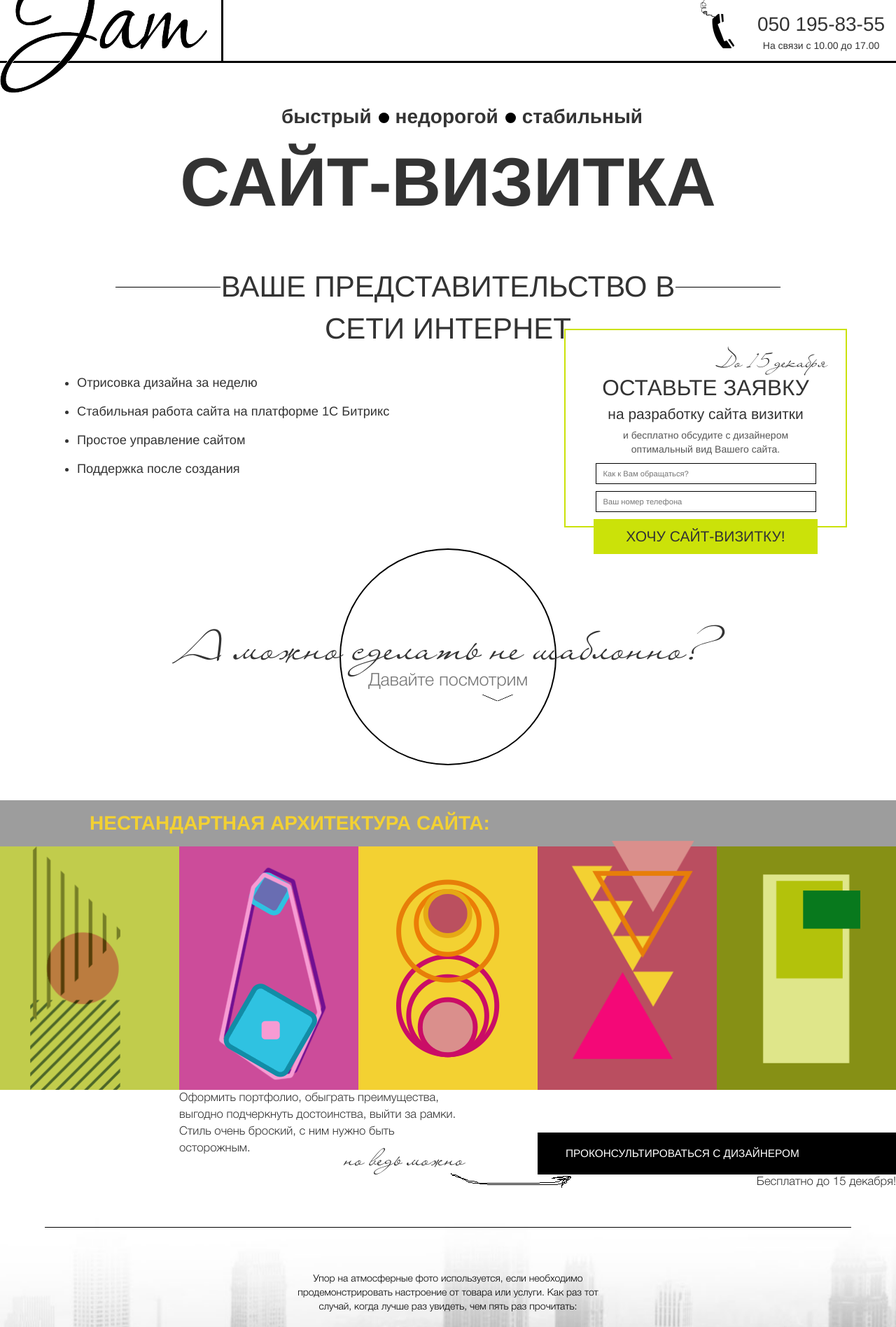
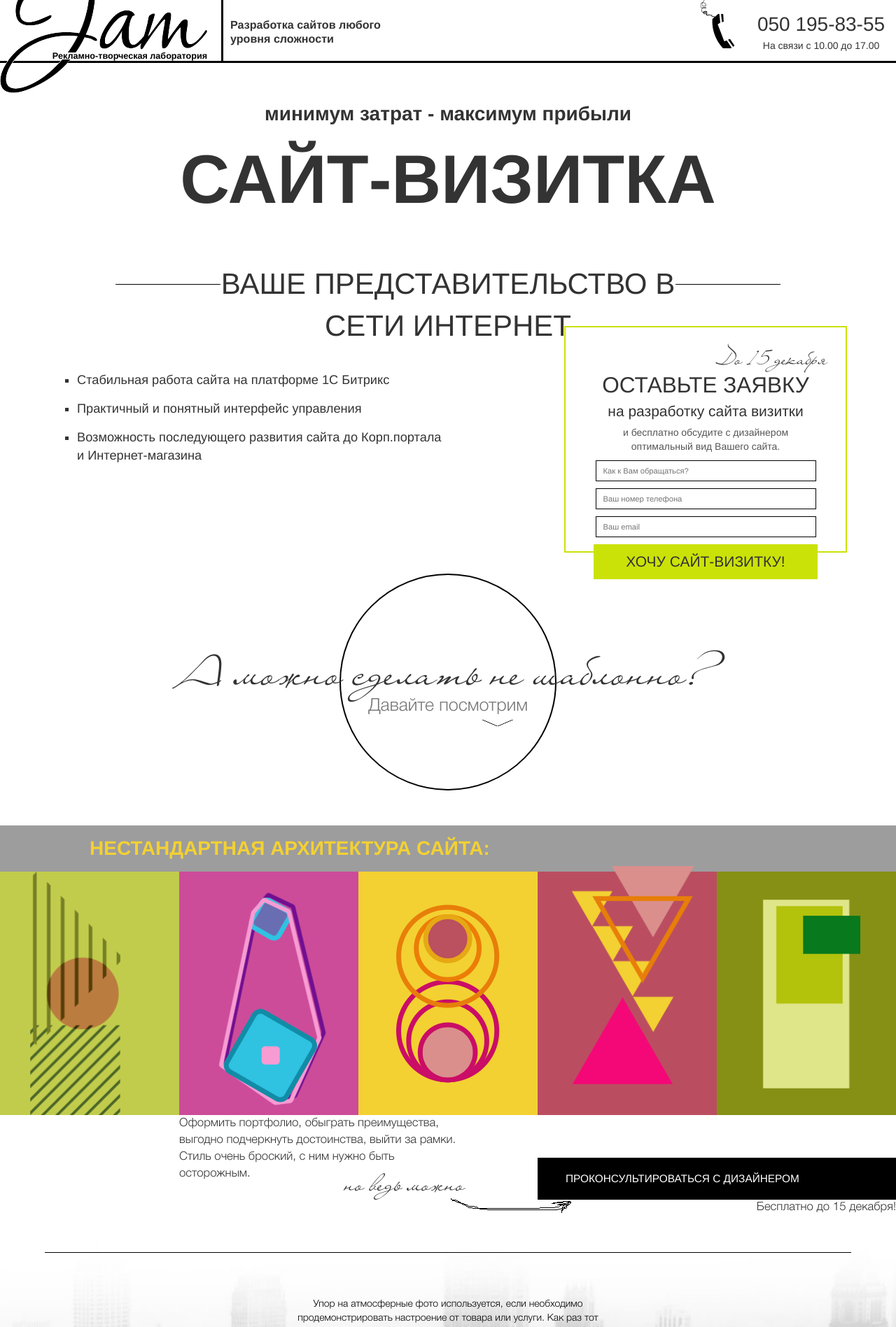
Before and after one commit to lenchv/Vizitka_for_rajam.com.ua, a PHP site: page / in a window 1280 px wide. Shown: the top 1897 px of the page at 70% size. Run offline with PHP 8.4, Linux system fonts and the light colour scheme; some libraries are stand-ins or nearby versions.

Commit message:
before send to domen

```diff
--- /dev/null
+++ b/PHPClasses/TEmail.php
@@ -0,0 +1,37 @@
+<?
+class TEmail{
+  public $from_email;
+  public $from_name;
+  public $to_email;
+  public $to_name;
+  public $subject;
+  public $data_charset='UTF-8';
+  public $send_charset='windows-1251';
+  public $body='';
+  public $type='text/plain';
+  function send(){
+    $dc=$this->data_charset;
+    $sc=$this->send_charset;
+    //Кодируем поля адресата, темы и отправителя
+
+    $enc_to=mime_header_encode($this->to_name,$dc,$sc).' <'.$this->to_email.'>';
+    $enc_subject=mime_header_encode($this->subject,$dc,$sc);
+
+    $enc_from=mime_header_encode($this->from_name,$dc,$sc).' <'.$this->from_email.'>';
+    //Кодируем тело письма
+    $enc_body=$dc==$sc?$this->body:iconv($dc,$sc.'//IGNORE',$this->body);
+    //Оформляем заголовки письма
+    $headers='';
+    $headers.="Mime-Version: 1.0\r\n";
+    $headers.="Content-type: ".$this->type."; charset=".$sc."\r\n";
+    $headers.="From: ".$enc_from."\r\n";
+    //Отправляем
+    return mail($enc_to,$enc_subject,$enc_body,$headers);
+    }
+  }
+  function mime_header_encode($str, $data_charset, $send_charset){
+    if($data_charset != $send_charset)
+      $str=iconv($data_charset,$send_charset.'//IGNORE',$str);
+    return ('=?'.$send_charset.'?B?'.base64_encode($str).'?=');
+  }
+?>
--- a/css/style.css
+++ b/css/style.css
@@ -2344,3 +2344,29 @@ html,body {
     }
 }
 /**************************************************/
+
+.message.notactive {
+    top: -200px;
+}
+.message {
+    width: 500px;
+    height: 50px;
+    position: absolute;
+    top: 20%;
+    left: 50%;
+    margin-left: -250px;
+
+    line-height: 50px;
+    text-align: center;
+    color: #333;
+    font-weight: bold;
+    background-color: rgba(232, 98, 78, .9);
+
+    -webkit-transition: top 1s ease-out 2s;
+    -o-transition: top 1s ease-out 2s;
+    transition: top 1s ease-out 2s;
+}
+
+.message.success {
+    background-color: rgba(98, 232, 78, .9);
+}
--- a/index.html
+++ b/index.php
@@ -7,7 +7,7 @@
     <meta content="width=device-width, initial-scale=1" name="viewport">
     <title>Jam. Сайт визитка</title><!-- Bootstrap -->
     <link href="css/bootstrap.min.css" rel="stylesheet">
-    <link href="css/style.min.css" rel="stylesheet">
+    <link href="css/style.css" rel="stylesheet">
     <link href="favicon.jpg" rel="icon" type="image/jpeg">
     <!-- HTML5 shim and Respond.js for IE8 support of HTML5 elements and media queries -->
     <!-- WARNING: Respond.js doesn't work if you view the page via file:// -->
@@ -17,6 +17,101 @@
     <![endif]-->
 </head>
 <body>
+<?
+require_once("PHPClasses/TEmail.php");
+function output_err($err) {
+    $ERROR[0] = "Введите имя!";
+    $ERROR[1] = "Неверное указан email!";
+    $ERROR[2] = "Неверно указан телефон!";
+    $ERROR[3] = "Заявка не отправлена, попробуйте, пожалуйста, еще раз!";
+    $ERROR[4] = "Введите сообщение дизайнеру!";
+
+    echo "<div class='message'>".$ERROR[$err]."</div>";
+}
+if (isset($_POST["submit"]))
+{
+    /**
+    *   Заявка на сайт
+    */
+    $_POST['email'] =  substr(htmlspecialchars(trim($_POST['email'])), 0, 50);
+    $_POST['name'] =  substr(htmlspecialchars(trim($_POST['name'])), 0, 30);
+    $_POST['phone'] =  substr(htmlspecialchars(trim($_POST['phone'])), 0, 30);
+    $error = false;
+    // если не заполнено поле "Имя" - показываем ошибку 0
+    if (empty($_POST['name']))
+    {
+        $error = true;
+        output_err(0);
+    }
+    // если неправильно заполнено поле email - показываем ошибку 1
+    if(!preg_match("/[0-9a-z_]+@[0-9a-z_^\.]+\.[a-z]{2,3}/i", $_POST['email']))
+    {
+        $error = true;
+        output_err(1);
+    }
+  // если не заполнено поле "Телефон" - показываем ошибку 2
+    if(empty($_POST['phone']))
+    {
+        $error = true;
+        output_err(2);
+    }
+    if (!$error)
+    {
+        $email=new TEmail;
+        $email->from_email='webmaster@rajam.com.ua';
+        $email->from_name="Jam Vizitka";
+        $email->to_email='lenchvov@rambler.ru';
+        $email->to_name='Jam';
+        $email->subject='Клиент';
+        $email->body="Клиент ".$_POST["name"]."\r\nEmail: ".$_POST["email"]."\r\nТелефон: ".$_POST["phone"]."\r\n";
+        if ($email->send())
+        {
+            header("Location: http://".$_SERVER["SERVER_NAME"]."/?ver=OK");
+        } else {
+            output_err(3);
+        }
+    }
+}
+else if (isset($_POST["submit-to-designer"]))
+{
+    /**
+    *   Сообщение дизайнеру
+    */
+    $error = false;
+    $_POST['email'] =  substr(htmlspecialchars(trim($_POST['email'])), 0, 50);
+    $_POST['message'] =  substr(htmlspecialchars(trim($_POST['message'])), 0, 10000);
+    if(!preg_match("/[0-9a-z_]+@[0-9a-z_^\.]+\.[a-z]{2,3}/i", $_POST['email']))
+    {
+        $error = true;
+        output_err(1);
+    }
+    if(empty($_POST['message']))
+    {
+        $error = true;
+        output_err(4);
+    }
+    if (!$error)
+    {
+        $email=new TEmail;
+        $email->from_email='webmaster@rajam.com.ua';
+        $email->from_name="Jam Vizitka";
+        $email->to_email='lenchvov@rambler.ru';
+        $email->to_name='Jam';
+        $email->subject='Клиент желающий бесплатных консультаций';
+        $email->body="Email: ".$_POST["email"]."\r\nСообщение: ".$_POST["message"]."\r\n";
+        if ($email->send())
+        {
+            header("Location: http://".$_SERVER["SERVER_NAME"]."/?ver=OK");
+        } else {
+            output_err(3);
+        }
+    }
+
+} else if (isset($_GET["ver"]) && $_GET["ver"] == "OK")
+{
+    echo "<div class='message success'>Ваша заявка успешно принята!</div>";
+}
+?>
     <div class="modal-wrapper">
         <div class="modal-window">
             <div class="title-window">
@@ -28,12 +123,13 @@
                 вопрос дизайнеру:</label>
                 <textarea cols="60" id="message" name="message" required=""
                 rows="5">
-</textarea> <input name="submit" type="submit" value="ОТПРАВИТЬ">
+</textarea> <input name="submit-to-designer" type="submit" value="ОТПРАВИТЬ">
                 </form>
         </div>
     </div>
     <header class="header">
-        <div class="logo"></div>
+        <a href="http://rajam.com.ua" class="logo"><div class="logo-sign"><b>Рекламно-творческая лаборатория</b></div></a>
+         <div class="center-wrapper"><div class="header-sign"><b>Разработка сайтов любого уровня сложности</b></div></div>
         <div class="right-panel">
             <div class="phone">
                 <div class="logo-phone"></div>
@@ -43,25 +139,29 @@
                 </div>
             </div>
         </div>
-        <div class="center-wrapper"></div>
+       <div class="border"></div>
     </header>
     <div class="clearfix"></div>
     <div class="page-first">
-        <ul class="list-advantages">
+        <div class="advantages"><b>минимум затрат - максимум прибыли</b></div>
+        <!--ul class="list-advantages">
             <li><b>быстрый</b></li>
             <li><b>недорогой</b></li>
             <li><b>стабильный</b></li>
-        </ul>
+        </ul-->
         <h1 class="title"><strong>САЙТ-ВИЗИТКА</strong></h1>
         <div class="under-title">
             ВАШЕ ПРЕДСТАВИТЕЛЬСТВО В СЕТИ ИНТЕРНЕТ
         </div>
         <div class="container">
             <ul class="list-offers">
-                <li>Отрисовка дизайна за неделю</li>
+                <!--li>Отрисовка дизайна за неделю</li>
                 <li>Стабильная работа сайта на платформе 1С Битрикс</li>
                 <li>Простое управление сайтом</li>
-                <li>Поддержка после создания</li>
+                <li>Поддержка после создания</li-->
+                <li>Стабильная работа сайта на платформе 1С Битрикс</li>
+                <li>Практичный и понятный интерфейс управления</li>
+                <li>Возможность последующего развития сайта до Корп.портала и Интернет-магазина</li>
             </ul>
             <form class="form-request" method="post">
                 <div class="before-date">
@@ -78,6 +178,8 @@
                 type="text"><br>
                 <input name="phone" placeholder="Ваш номер телефона" type=
                 "text"><br>
+                <input name="email" placeholder="Ваш email" type=
+                "email"><br>
                 <input name="submit" type="submit" value="ХОЧУ САЙТ-ВИЗИТКУ!">
             </form>
         </div>
@@ -187,7 +289,7 @@
                     поэтому не будет лишним
                 </div>
                 <div class="btn-designer-consult">
-                    ПРОКОНСЛУЬТИРОВАТЬСЯ С ДИЗАЙНЕРОМ
+                    ПРОКОНСУЛЬТИРОВАТЬСЯ С ДИЗАЙНЕРОМ
                 </div>
                 <div class="free-sign">
                     Бесплатно до 15 декабря
@@ -249,16 +351,39 @@
                 type="text"><br>
                 <input name="phone" placeholder="Ваш номер телефона" type=
                 "text"><br>
+                <input name="email" placeholder="Ваш email" type=
+                "email"><br>
                 <input name="submit" type="submit" value="ХОЧУ САЙТ-ВИЗИТКУ!">
             </form>
             <ul class="list-offers">
-                <li>Отрисовка дизайна за неделю</li>
                 <li>Стабильная работа сайта на платформе 1С Битрикс</li>
-                <li>Простое управление сайтом</li>
-                <li>Поддержка сайта после создания</li>
+                <li>Практичный и понятный интерфейс управления</li>
+                <li>Возможность последующего развития сайта до Корп.портала и Интернет-магазина</li>
             </ul>
         </div>
     </div>
+    <footer class="footer">
+        <div class="wrapper">
+            <div class="left-content">
+                <b>pruv@rarus.kiev.ua</b><br />
+                +38 (050) 253-91-71<br />
+                +38 (050) 195-83-55<br />
+                (на связи с 10.00 до 17.00)<br />
+                <ul class="social-list">
+                    <li>
+                        <a class="vk" href="https://vk.com/id254863592" target="_blank"></a>
+                    </li>
+                    <li>
+                        <a class="fb" href="https://www.facebook.com/rajam.com.ua/?pnref=lhc" target="_blank"></a>
+                    </li>
+                </ul>
+            </div>
+            <div class="right-content">
+                <h3 class="footer-title">РЕКЛАМНО-ТВОРЧЕСКАЯ ЛАБОРАТОРИЯ</h3>
+                <span class="some-text">Разработка сайтов любого уровня сложности<span>
+            </div>
+        </div>
+    </footer>
     <script src=
     "https://ajax.googleapis.com/ajax/libs/jquery/1.11.3/jquery.min.js">
     </script>
--- a/js/script.js
+++ b/js/script.js
@@ -18,4 +18,17 @@ $(function() {
 	$(".btn-designer-consult").on("click", function (e) {
 		$(".modal-wrapper").addClass("active");
 	});
+	//если есть сообщения об ошибках то удалить их
+	var messages = document.querySelectorAll('.message');
+    if (messages.length != 0) {
+    	var time = 0;
+	    for (var i = messages.length-1; i >= 0; i--) {
+	        setTimeout( (function (that) {
+	        	return function () {
+	        		that.classList.add('notactive')
+	        	};
+	        })(messages[i]), 100+time);
+	        time += 1000;
+	    }
+	}
 });
```
